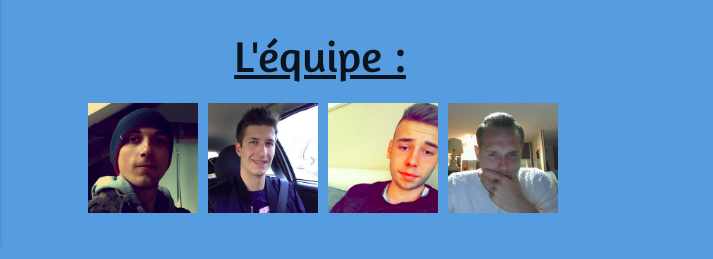
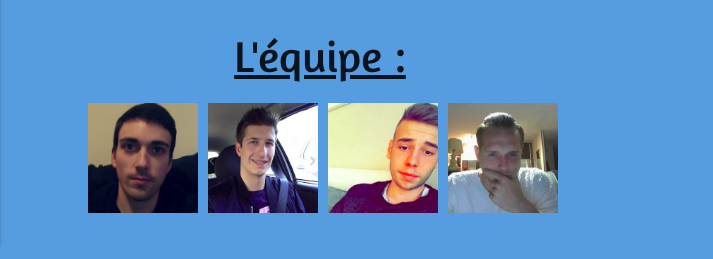
Before and after one commit to CrumbledoreTv/Hackathon_RTSV, a plain HTML site: page pages/nous.html in a window 1280 px wide. Shown: the part 614-873 px from the top of the page, 0-713 px from the left. Drawn offline with nearby package versions, Linux system fonts and the light colour scheme.

Commit message:
commit-22-12-16-9h50

```diff
--- a/pages/nous.html
+++ b/pages/nous.html
@@ -60,7 +60,7 @@
     <div id="ctnImagesMembres" class="center-align">
 
         <a target="_blank" href="https://www.facebook.com/victor.s.marie?fref=ts">
-        <img class="photosMembres" src="../img/victor.png">
+        <img class="photosMembres" src="../img/victor.jpg">
         </a>
         <a target="_blank" href="https://www.facebook.com/ellart.simon?fref=ts">
         <img class="photosMembres" src="../img/simon.png">
```
Also changed, not shown: img/victor.jpg (added).
